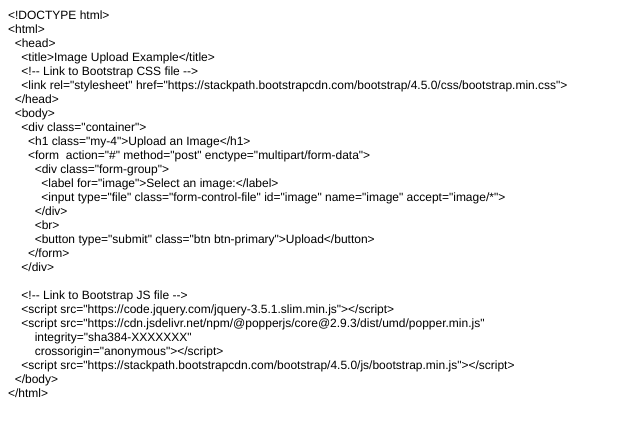
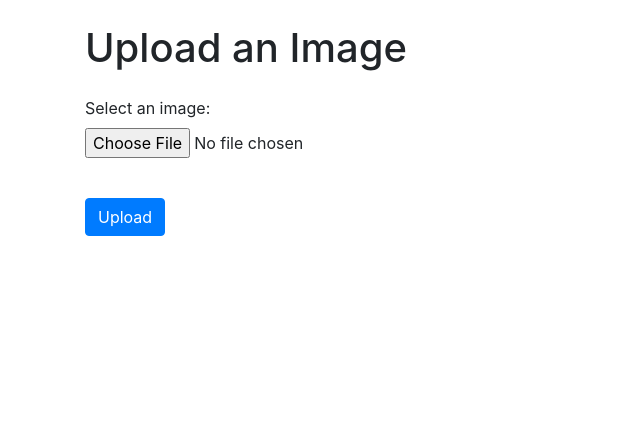
Before and after one commit to priyansh007/HelmetDetection, a Python web app: template template/index.html in a window 1280 px wide. Shown: the top 437 px of the page, without its empty margins (0-640 px from the left). Run offline with Jinja, Linux system fonts and the light colour scheme; the template is opened without the code that fills it, so the values that code supplies are empty; some libraries are stand-ins or nearby versions.

Commit message:
name updated

```diff
--- a/template/index.html
+++ b/template/index.html
@@ -1,44 +1,28 @@
-<!DOCTYPE html PUBLIC "-//W3C//DTD HTML 4.01//EN" "http://www.w3.org/TR/html4/strict.dtd">
+<!DOCTYPE html>
 <html>
-<head>
-  <meta http-equiv="Content-Type" content="text/html; charset=utf-8">
-  <meta http-equiv="Content-Style-Type" content="text/css">
-  <title></title>
-  <meta name="Generator" content="Cocoa HTML Writer">
-  <meta name="CocoaVersion" content="2113.6">
-  <style type="text/css">
-    p.p1 {margin: 0.0px 0.0px 0.0px 0.0px; font: 12.0px Helvetica}
-    p.p2 {margin: 0.0px 0.0px 0.0px 0.0px; font: 12.0px Helvetica; min-height: 14.0px}
-  </style>
-</head>
-<body>
-<p class="p1">&lt;!DOCTYPE html&gt;</p>
-<p class="p1">&lt;html&gt;</p>
-<p class="p1"><span class="Apple-converted-space">  </span>&lt;head&gt;</p>
-<p class="p1"><span class="Apple-converted-space">    </span>&lt;title&gt;Image Upload Example&lt;/title&gt;</p>
-<p class="p1"><span class="Apple-converted-space">    </span>&lt;!-- Link to Bootstrap CSS file --&gt;</p>
-<p class="p1"><span class="Apple-converted-space">    </span>&lt;link rel="stylesheet" href="https://stackpath.bootstrapcdn.com/bootstrap/4.5.0/css/bootstrap.min.css"&gt;</p>
-<p class="p1"><span class="Apple-converted-space">  </span>&lt;/head&gt;</p>
-<p class="p1"><span class="Apple-converted-space">  </span>&lt;body&gt;</p>
-<p class="p1"><span class="Apple-converted-space">    </span>&lt;div class="container"&gt;</p>
-<p class="p1"><span class="Apple-converted-space">      </span>&lt;h1 class="my-4"&gt;Upload an Image&lt;/h1&gt;</p>
-<p class="p1"><span class="Apple-converted-space">      </span>&lt;form<span class="Apple-converted-space">  </span>action="{{ url_for('imageClassiffication') }}" method="post" enctype="multipart/form-data"&gt;</p>
-<p class="p1"><span class="Apple-converted-space">        </span>&lt;div class="form-group"&gt;</p>
-<p class="p1"><span class="Apple-converted-space">          </span>&lt;label for="image"&gt;Select an image:&lt;/label&gt;</p>
-<p class="p1"><span class="Apple-converted-space">          </span>&lt;input type="file" class="form-control-file" id="image" name="image" accept="image/*"&gt;</p>
-<p class="p1"><span class="Apple-converted-space">        </span>&lt;/div&gt;</p>
-<p class="p1"><span class="Apple-converted-space">        </span>&lt;br&gt;</p>
-<p class="p1"><span class="Apple-converted-space">        </span>&lt;button type="submit" class="btn btn-primary"&gt;Upload&lt;/button&gt;</p>
-<p class="p1"><span class="Apple-converted-space">      </span>&lt;/form&gt;</p>
-<p class="p1"><span class="Apple-converted-space">    </span>&lt;/div&gt;</p>
-<p class="p2"><span class="Apple-converted-space">    </span></p>
-<p class="p1"><span class="Apple-converted-space">    </span>&lt;!-- Link to Bootstrap JS file --&gt;</p>
-<p class="p1"><span class="Apple-converted-space">    </span>&lt;script src="https://code.jquery.com/jquery-3.5.1.slim.min.js"&gt;&lt;/script&gt;</p>
-<p class="p1"><span class="Apple-converted-space">    </span>&lt;script src="https://cdn.jsdelivr.net/npm/@popperjs/core@2.9.3/dist/umd/popper.min.js"</p>
-<p class="p1"><span class="Apple-converted-space">        </span>integrity="sha384-XXXXXXX"</p>
-<p class="p1"><span class="Apple-converted-space">        </span>crossorigin="anonymous"&gt;&lt;/script&gt;</p>
-<p class="p1"><span class="Apple-converted-space">    </span>&lt;script src="https://stackpath.bootstrapcdn.com/bootstrap/4.5.0/js/bootstrap.min.js"&gt;&lt;/script&gt;</p>
-<p class="p1"><span class="Apple-converted-space">  </span>&lt;/body&gt;</p>
-<p class="p1">&lt;/html&gt;</p>
-</body>
+  <head>
+    <title>Image Upload Example</title>
+    <!-- Link to Bootstrap CSS file -->
+    <link rel="stylesheet" href="https://stackpath.bootstrapcdn.com/bootstrap/4.5.0/css/bootstrap.min.css">
+  </head>
+  <body>
+    <div class="container">
+      <h1 class="my-4">Upload an Image</h1>
+      <form  action="{{ url_for('imageClassiffication') }}" method="post" enctype="multipart/form-data">
+        <div class="form-group">
+          <label for="image">Select an image:</label>
+          <input type="file" class="form-control-file" id="image" name="image" accept="image/*">
+        </div>
+        <br>
+        <button type="submit" class="btn btn-primary">Upload</button>
+      </form>
+    </div>
+
+    <!-- Link to Bootstrap JS file -->
+    <script src="https://code.jquery.com/jquery-3.5.1.slim.min.js"></script>
+    <script src="https://cdn.jsdelivr.net/npm/@popperjs/core@2.9.3/dist/umd/popper.min.js"
+        integrity="sha384-XXXXXXX"
+        crossorigin="anonymous"></script>
+    <script src="https://stackpath.bootstrapcdn.com/bootstrap/4.5.0/js/bootstrap.min.js"></script>
+  </body>
 </html>
```
